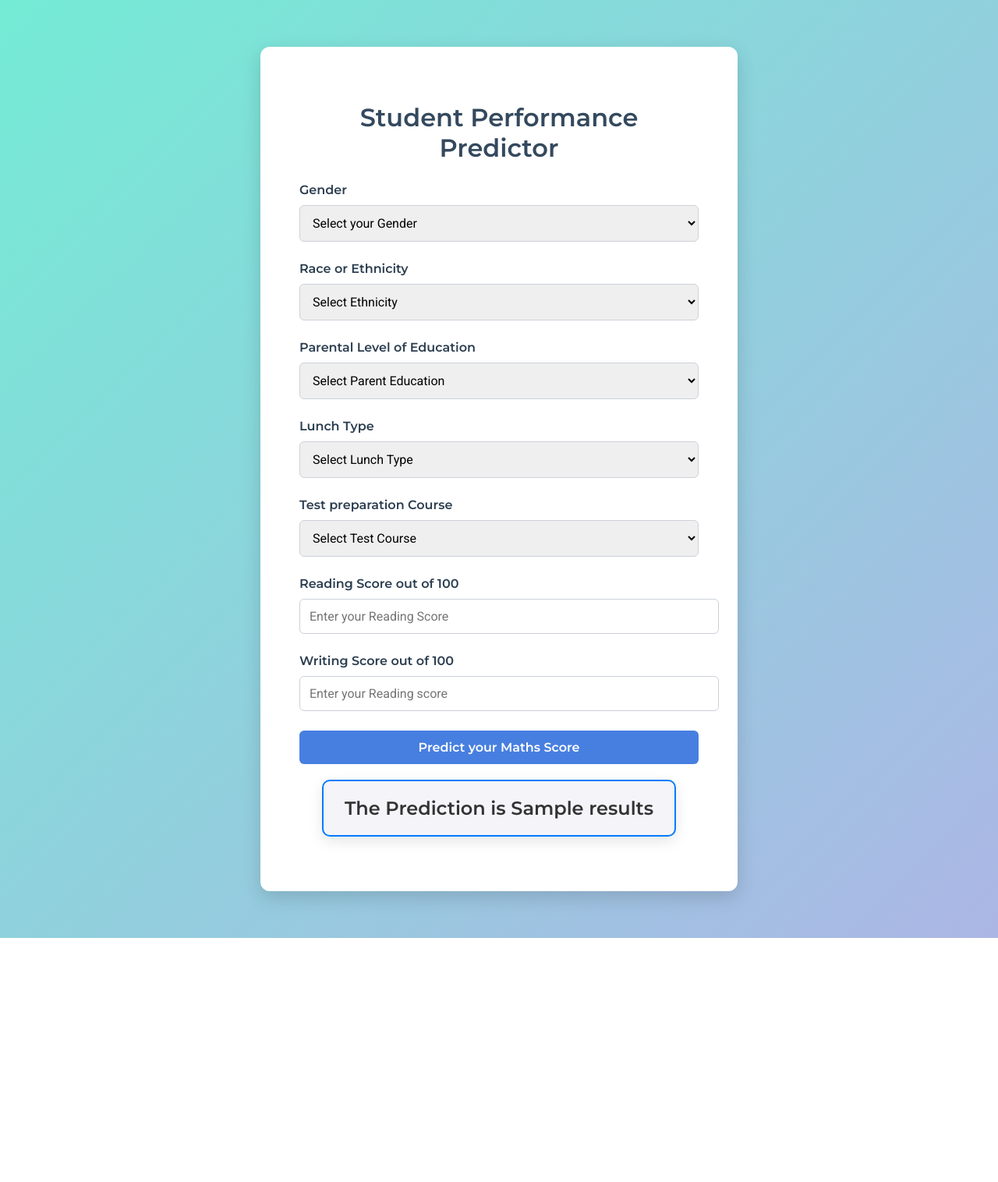
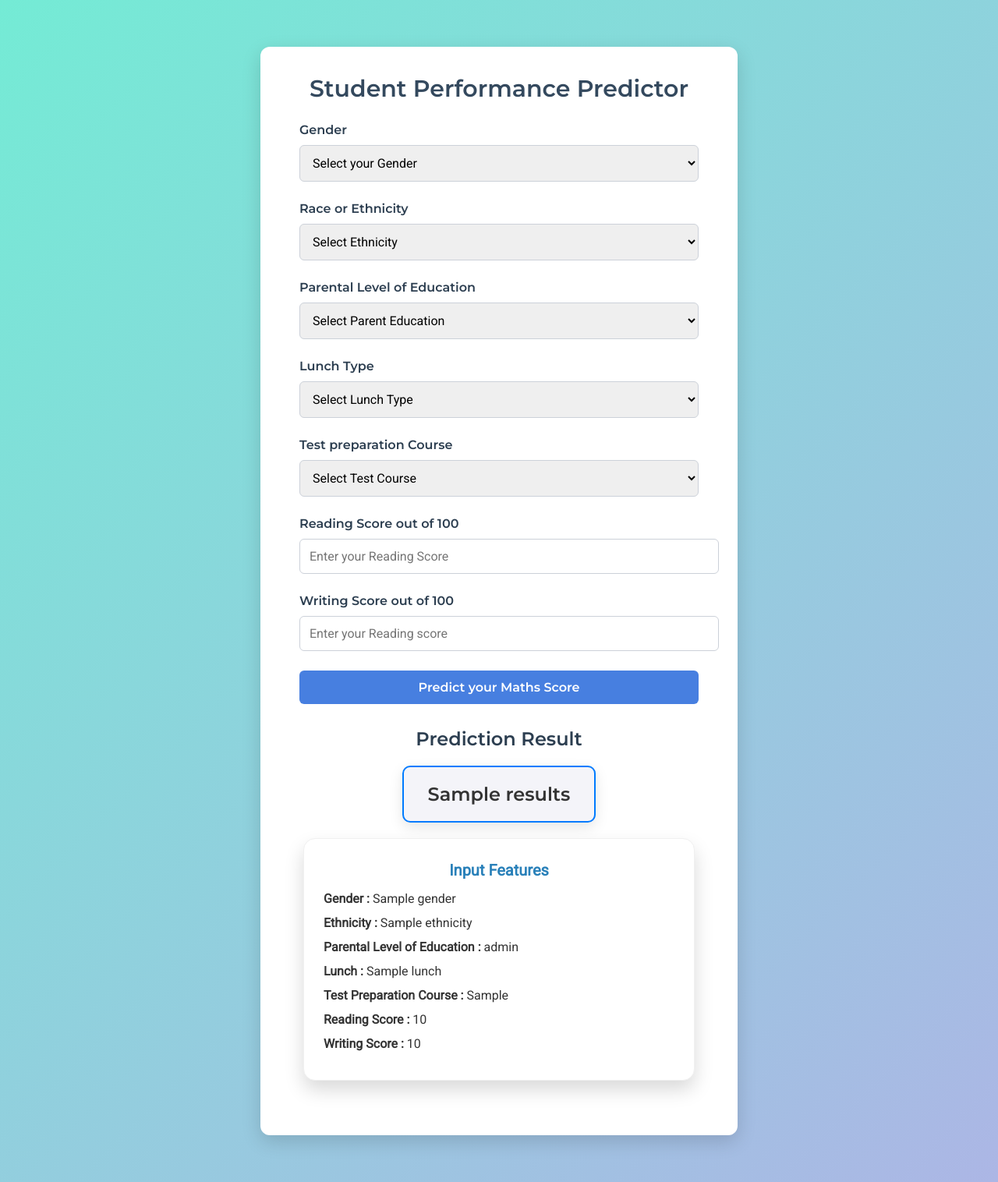
Before and after one commit to diya-burman/Student-Performance-Predictor, a Flask app: template templates/home.html in a window 1280 px wide. Shown: the whole page at 78% size. Before the commit the page ends 1203 px from the top, so only its background shows below. Run offline with Flask 3, Linux system fonts and the light colour scheme; the template is opened without the code that fills it: most values are stand-ins (such as "Sample title", 1, 10 or a date in 2020).

Commit message:
improved frontend

```diff
--- a/app.py
+++ b/app.py
@@ -37,7 +37,14 @@ def predict_datapoint():
         print("Mid Prediction")
         results=predict_pipeline.predict(pred_df)
         print("After Prediction")
-        return render_template('home.html',results=results[0])
+        return render_template('home.html',results=results[0],
+                                gender=request.form.get('gender'),
+                                ethnicity=request.form.get('ethnicity'),
+                                parental_level_of_education=request.form.get('parental_level_of_education'),
+                                lunch=request.form.get('lunch'),
+                                test_preparation_course=request.form.get('test_preparation_course'),
+                                writing_score=request.form.get('writing_score'),
+                                reading_score=request.form.get('reading_score'))
 
 if __name__=="__main__":
     app.run(host="0.0.0.0",debug=True)
--- a/static/style.css
+++ b/static/style.css
@@ -20,6 +20,7 @@ body {
     border-radius: 12px;
     box-shadow: 0px 8px 24px rgba(0, 0, 0, 0.15);
     transition: all 0.3s ease;
+    padding-top: 15px;
 }
 
 .login:hover {
@@ -30,7 +31,7 @@ h1 {
     text-align: center;
     font-family: 'Montserrat', sans-serif;
     color: #34495e;
-    font-size: 32px;
+    font-size: 30px;
     font-weight: 600;
     margin-bottom: 25px;
 }
@@ -99,7 +100,7 @@ h2 {
     background-color: #f4f4f9; /* Light background for the box */
     border: 2px solid #007bff; /* Border color matching the button */
     border-radius: 10px;       /* Rounded corners */
-    width: 80%;
+    width: 40%;                /* Reduced width (change this as needed) */
     margin: 20px auto;         /* Center the box horizontally */
     text-align: center;        /* Center the text */
     box-shadow: 0px 6px 18px rgba(0, 0, 0, 0.1); /* Subtle shadow */
@@ -112,6 +113,83 @@ h2 {
     font-weight: 600;
 }
 
+/* Styling for the container card */
+.input-features-card {
+    max-width: 450px;            /* Maximum width for the container */
+    margin: 20px auto;           /* Centering the container */
+    padding: 25px;               /* Padding inside the container */
+    background-color: #ffffff;   /* White background for a clean look */
+    border-radius: 15px;         /* Soft rounded corners */
+    box-shadow: 0 12px 25px rgba(0, 0, 0, 0.15); /* Subtle box shadow for depth */
+    transition: all 0.3s ease;   /* Smooth transition for hover effect */
+    border: 1px solid #f0f0f0;   /* Light border */
+    padding-top: 8px;
+}
+
+/* Hover effect for the card */
+.input-features-card:hover {
+    box-shadow: 0 15px 35px rgba(0, 0, 0, 0.25); /* Enhanced shadow on hover */
+    transform: translateY(-5px);  /* Slight lift on hover */
+}
+
+/* Styling for the unordered list */
+ul {
+    list-style-type: none;  /* Removes bullet points */
+    padding: 0;
+    margin: 0;
+}
+
+/* Styling for list items */
+li {
+    font-size: 16px;        /* Text size for list items */
+    font-weight: 400;       /* Normal text weight */
+    color: #333333;         /* Dark text color */
+    margin-bottom: 12px;    /* Space between list items */
+}
+
+/* Bolded text for the label part in the list */
+li strong {
+    color: #2c3e50;        /* Darker blue shade for labels */
+    font-weight: 700;      /* Make the label bold */
+}
+
+/* Styling for the heading */
+h3 {
+    font-size: 20px;       /* Larger heading size */
+    color: #2980b9;        /* A bold blue color for the heading */
+    margin-bottom: 15px;   /* Space between heading and content */
+    font-weight: 700;      /* Bolder heading */
+    text-align: center;    /* Centered heading text */
+}
+
+/* Styling for the paragraph when no results */
+p {
+    font-size: 15px;
+    color: #7f8c8d;       /* Grey color for no result text */
+    text-align: center;    /* Center the message */
+    margin-top: 15px;
+}
+
+/* Responsive design for smaller devices */
+@media (max-width: 600px) {
+    .input-features-card {
+        padding: 20px;      /* Reduce padding */
+        margin: 15px auto;  /* Reduce margin */
+    }
+
+    h3 {
+        font-size: 18px;    /* Slightly smaller heading */
+    }
+
+    li {
+        font-size: 14px;    /* Adjust font size */
+        margin-bottom: 10px; /* Adjust spacing */
+    }
+
+    p {
+        font-size: 13px;    /* Smaller paragraph size */
+    }
+}
 
 
 @media (max-width: 768px) {
--- a/templates/home.html
+++ b/templates/home.html
@@ -1,5 +1,6 @@
 <!DOCTYPE html>
 <html lang="en">
+
 <head>
     <meta charset="UTF-8">
     <meta name="viewport" content="width=device-width, initial-scale=1.0">
@@ -7,6 +8,7 @@
     <link rel="icon" href="{{ url_for('static', filename='favicon.ico') }}" type="image/x-icon">
     <title>Student Exam Performance Predictor</title>
 </head>
+
 <body>
     <div class="login">
         <h1>Student Performance Predictor</h1>
@@ -47,8 +49,8 @@
             </div>
             <div class="mb-3">
                 <label class="form-label">Parental Level of Education</label>
-             <select class="form-control" name="parental_level_of_education"
-                 placeholder="Enter you Parent Education" required>
+                <select class="form-control" name="parental_level_of_education" placeholder="Enter you Parent Education"
+                    required>
                     <option class="placeholder" selected disabled value="">Select Parent Education</option>
                     <option value="associate's degree">
                         Associate's Degree
@@ -84,8 +86,7 @@
             </div>
             <div class="mb-3">
                 <label class="form-label">Test preparation Course</label>
-             <select class="form-control" name="test_preparation_course" placeholder="Enter you Course"
-                 required>
+                <select class="form-control" name="test_preparation_course" placeholder="Enter you Course" required>
                     <option class="placeholder" selected disabled value="">Select Test Course</option>
                     <option value="none">
                         None
@@ -97,23 +98,42 @@
             </div>
             <div class="mb-3">
                 <label class="form-label">Reading Score out of 100</label>
-             <input class="form-control" type="number" name="writing_score"
-                 placeholder="Enter your Reading Score" min='0' max='100' />
+                <input class="form-control" type="number" name="writing_score" placeholder="Enter your Reading Score"
+                    min='0' max='100' />
             </div>
             <div class="mb-3">
                 <label class="form-label">Writing Score out of 100</label>
-            <input class="form-control" type="number" name="reading_score"
-                placeholder="Enter your Reading score" min='0' max='100' />
+                <input class="form-control" type="number" name="reading_score" placeholder="Enter your Reading score"
+                    min='0' max='100' />
             </div>
             <div class="mb-3">
                 <input class="btn btn-primary" type="submit" value="Predict your Maths Score" required />
             </div>
         </form>
+        {% if results %}
+        <h2>Prediction Result</h2>
+        <!-- <p>The predicted Maths score is: {{ results }}</p> -->
         <div class="prediction-box">
-        <h2>The Prediction is {{results}}</h2>
+            <h2>{{results}}</h2>
+        </div>
+        <div class="input-features-card">
+            <h3>Input Features</h3>
+            <ul>
+                <li><b>Gender : </b> {{ gender }}</li>
+                <li><b>Ethnicity : </b> {{ ethnicity }}</li>
+                <li><b>Parental Level of Education : </b> {{ parental_level_of_education }}</li>
+                <li><b>Lunch : </b> {{ lunch }}</li>
+                <li><b>Test Preparation Course : </b> {{ test_preparation_course }}</li>
+                <li><b>Reading Score : </b> {{ reading_score }}</li>
+                <li><b>Writing Score : </b> {{ writing_score }}</li>
+            </ul>
+            {% else %}
+            <p>No results yet. Please enter data and predict.</p>
+            {% endif %}
         </div>
         <script src="{{ url_for('static', filename='script.js') }}"></script>
 </body>
+
 </html>
 
 
```
Lines whose indentation alone changed are shown as unchanged.
